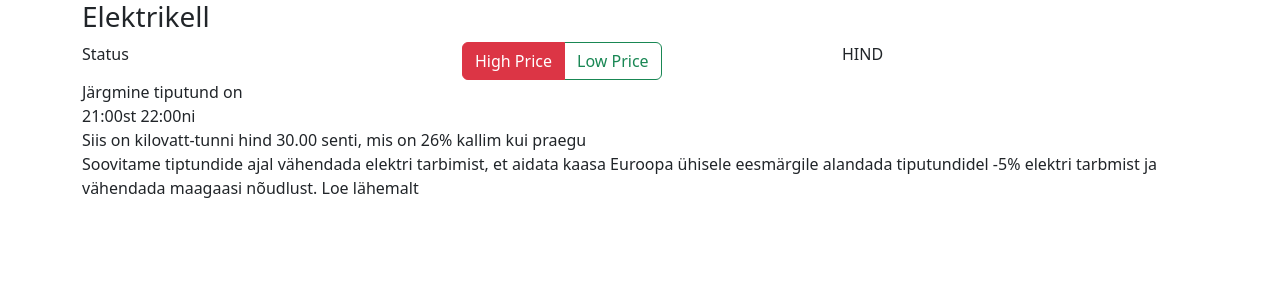
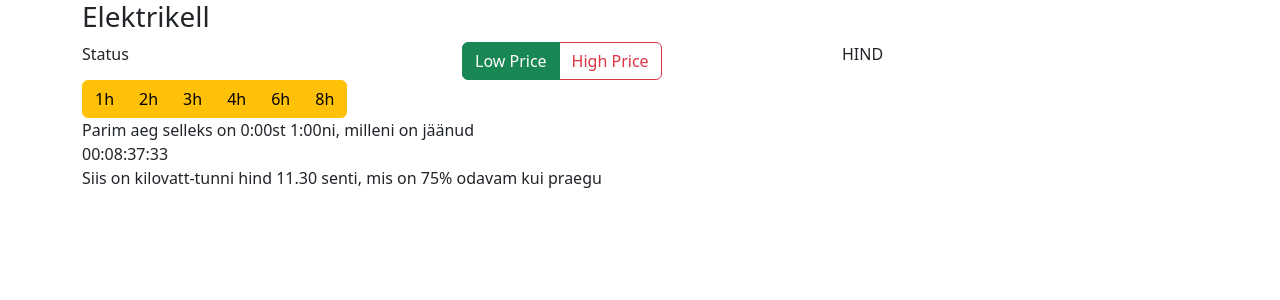
Before and after one commit to ognepoklonnik/newproject, a React (Create React App) app: page / in a window 1280 px wide. Shown: the top 300 px of the page. Built offline with nearby package versions, Linux system fonts and the light colour scheme.

Commit message:
homework timer

```diff
--- a/package.json
+++ b/package.json
@@ -9,6 +9,7 @@
     "bootstrap": "^5.2.2",
     "react": "^18.2.0",
     "react-bootstrap": "^2.5.0",
+    "react-countdown": "^2.3.2",
     "react-dom": "^18.2.0",
     "react-scripts": "5.0.1",
     "web-vitals": "^2.1.4"
--- a/src/App.js
+++ b/src/App.js
@@ -1,7 +1,7 @@
 import 'bootstrap/dist/css/bootstrap.min.css';
 import './App.css';
 import { useState } from 'react';
-import { Container } from 'react-bootstrap';
+import Container from 'react-bootstrap/Container';
 
 import Header from './Header';
 import Body from './Body';
@@ -10,15 +10,15 @@ import Footer from './Footer';
 
 function App(props = 'radio') {
 
-  const [radioValue, setRadioValue] = useState('1');
-
+const [radioValue, setRadioValue] = useState('low');
+const [hourValue, setHourValue] = useState(1);
 
 
   return (
    <Container>
     <Header setRadioValue={setRadioValue} radioValue={radioValue} />
-    <Body radioValue={radioValue}/>
-    <Footer radioValue={radioValue}/>
+    <Body radioValue={radioValue} hourValue={hourValue} />
+    <Footer radioValue={radioValue} hourValue={hourValue} setHourValue={setHourValue}/>
 
     </Container>
 
--- a/src/Footer/index.js
+++ b/src/Footer/index.js
@@ -1,31 +1,16 @@
-import Row from 'react-bootstrap/Row';
-import Col from 'react-bootstrap/Col';
+import Low from './low';
+import High from './high';
 
-function Footer() {
-    return (
-        <>
-        <Row>
-     <Col>Järgmine tiputund on</Col>
-     </Row>
+function Footer({ radioValue, hourValue, setHourValue }) {
+   return (
+    <>
+        {radioValue === 'low' ? (<Low {...{ hourValue, setHourValue }} />) : (<High />)}
+    </>
 
-     <Row>
-     <Col>21:00st 22:00ni</Col>
-     </Row>
+    )
+}
 
-     <Row>
-     <Col>Siis on kilovatt-tunni hind 30.00 senti, mis on 26% kallim kui praegu</Col>
-     </Row>
 
-     <Row>
-     <Col>
-     Soovitame tiptundide ajal vähendada elektri tarbimist, et aidata kaasa Euroopa ühisele
-     eesmärgile alandada tiputundidel -5% elektri tarbmist ja vähendada maagaasi nõudlust. Loe lähemalt
-     </Col>
-     </Row>
-        </>
-    )
-
-};
 
 
 export default Footer;
--- a/src/Header/index.js
+++ b/src/Header/index.js
@@ -6,9 +6,16 @@ import ToggleButton from 'react-bootstrap/ToggleButton';
 function Header (props)  {
 
 const radios = [
-    { name: 'High Price', value: '1' },
-    { name: 'Low Price', value: '2' },
+  { name: 'Low Price', value: 'low' },
+  { name: 'High Price', value: 'high' },
+
 ];
+
+function handeleOnChange(event) {
+  props.setRadioValue(event.currentTarget.value);
+};
+
+
 
 return (
 <>
@@ -24,11 +31,11 @@ function Header (props)  {
                   key={idx}
                   id={`radio-${idx}`}
                   type="radio"
-                      variant={idx % 2 ? 'outline-success' : 'outline-danger'}
+                  variant={idx % 2 ?  'outline-danger' : 'outline-success'}
                   name="radio"
                   value={radio.value}
                   checked={props.radioValue === radio.value}
-                      onChange={(e) => props.setRadioValue(e.currentTarget.value)}
+                  onChange={handeleOnChange}
                   >
                   {radio.name}
                 </ToggleButton>
```
Also changed, not shown: 1 other file (tests, documents, lock files or other folders). Lines whose indentation alone changed are shown as unchanged.
